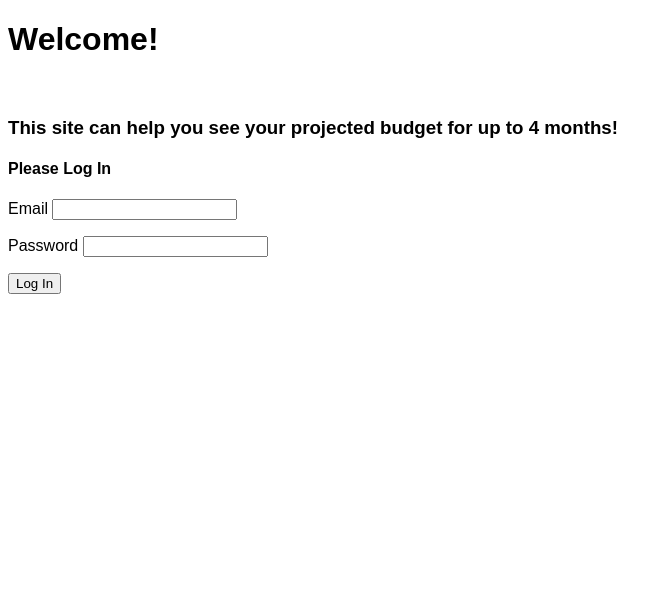
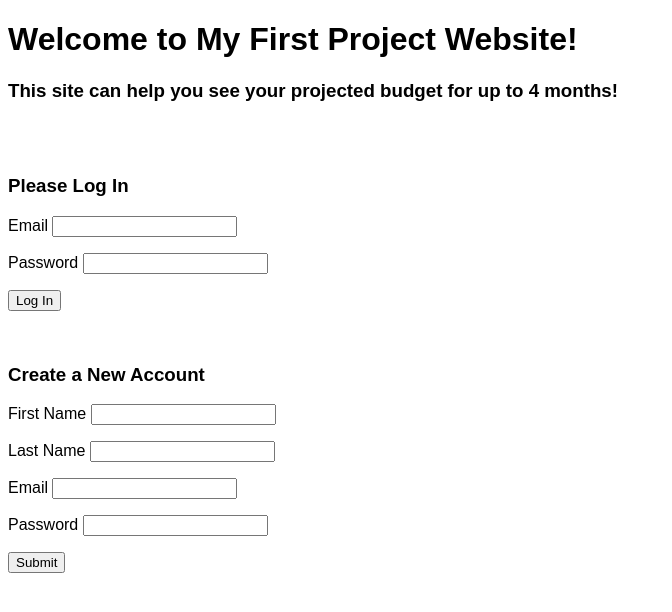
Before and after one commit to ichan266/Project---Projected-Budget, a Flask app: page / in a window 1280 px wide. Shown: the top 612 px of the page, without its empty margins (0-672 px from the left). Run offline with Flask 2, Linux system fonts and the light colour scheme.

Commit message:
Created form for setting up new account

```diff
--- a/crud.py
+++ b/crud.py
@@ -81,6 +81,7 @@ def get_account_by_account_id(account_id):
 
 
 def get_bank_name_by_bank_id(bank_id):
+    """Return bank name by bank_id in Bank (table: banks)."""
 
     return Bank.query.filter(Bank.bank_id == bank_id).one()
 
--- a/server.py
+++ b/server.py
@@ -19,22 +19,22 @@ def homepage():
     return render_template('homepage.html')
 
 
-# @app.route('/users', methods=['POST'])
-# def register_user():
-#     """Create a new user."""
+@app.route('/create_user', methods=['POST'])
+def register_user():
+    """Create a new user."""
 
-#     email = request.form.get('email')
-#     password = request.form.get('password')
+    first_name = request.form['first_name']
+    last_name = request.form['last_name']
+    email = request.form['email']
+    password = request.form['password']
 
-#     user = crud.get_user_by_email(email)
-#     if user:
-#         flash('Cannot create an account with that email. Try again.')
-#     else:
-#         crud.create_user(email, password)
-#         flash('Account created! Please log in.')
-#         # render_template()  # Need to write a page to take user to a page to add first name and last name
+    if email == crud.get_user_by_email(email).email:
+        flash("Account already existed. Please try again.")
+    else:
+        new_user = crud.create_user(first_name, last_name, email, password)
+        flash("Account Created!")
 
-#     return redirect('/')
+    return redirect('/')
 
 
 @app.route('/confirm_account', methods=['POST'])
--- a/templates/homepage.html
+++ b/templates/homepage.html
@@ -2,26 +2,11 @@
 {% block title %}Projected Budget Home{% endblock %}
 
 {% block body %}
-  <h1>Welcome!</h1><br>
+  <h1>Welcome to My First Project Website!</h1>
   <h3>This site can help you see your projected budget for up to 4 months!</h3>
-
-  <!-- <h3>Create an Account</h3>
-  <form id="create_user" action="/users" method="POST">
-    <p>
-      Email <input type="text" name="email">
-    </p>
-
-    <p>
-      Password <input type="password" name="password">
-    </p>
-
-    <p>
-      <input type="submit">
-    </p>
-  </form>
   <br>
-  <br> -->
-  <h4>Please Log In</h4>
+  <br>
+  <h3>Please Log In</h3>
   <form action="/confirm_account" method="POST">
     <p>
       Email <input type="text" name="email">
@@ -35,4 +20,25 @@
       <button type="submit">Log In</button>
     </p>
   </form>
+  <br>
+  <h3>Create a New Account</h3>
+  <form id="create_user" action="/create_user" method="POST">
+    <p>
+      First Name <input type="text" name="first_name" required='true'>
+    </p>
+    <p>
+      Last Name <input type="text" name="last_name" required='true'>
+    </p>
+    <p>
+      Email <input type="text" name="email" required='true'>
+    </p>
+
+    <p>
+      Password <input type="password" name="password" required='true'>
+    </p>
+
+    <p>
+      <input type="submit">
+    </p>
+  </form>
 {% endblock %}
```
